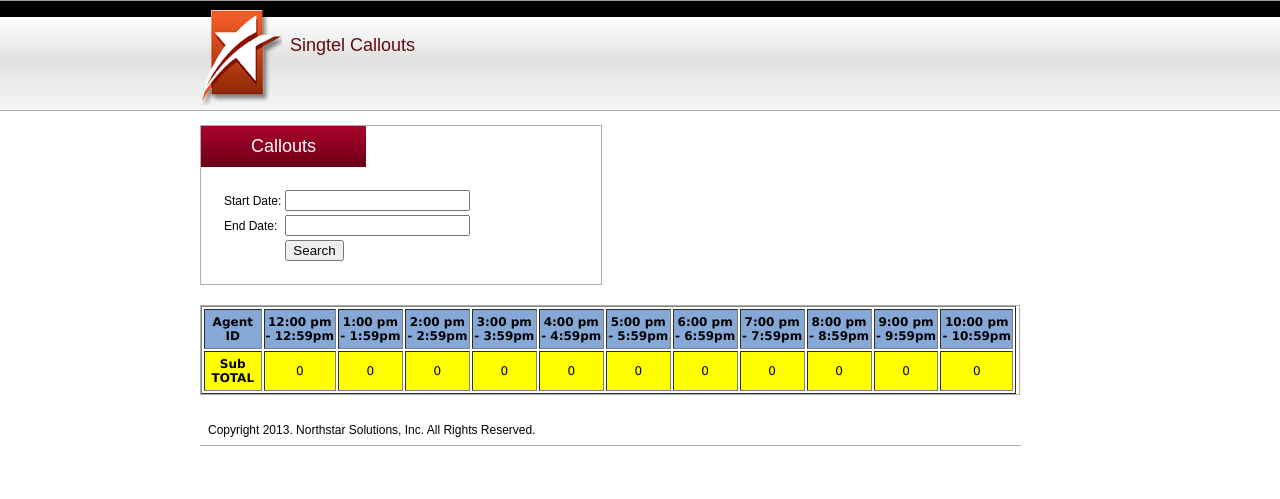
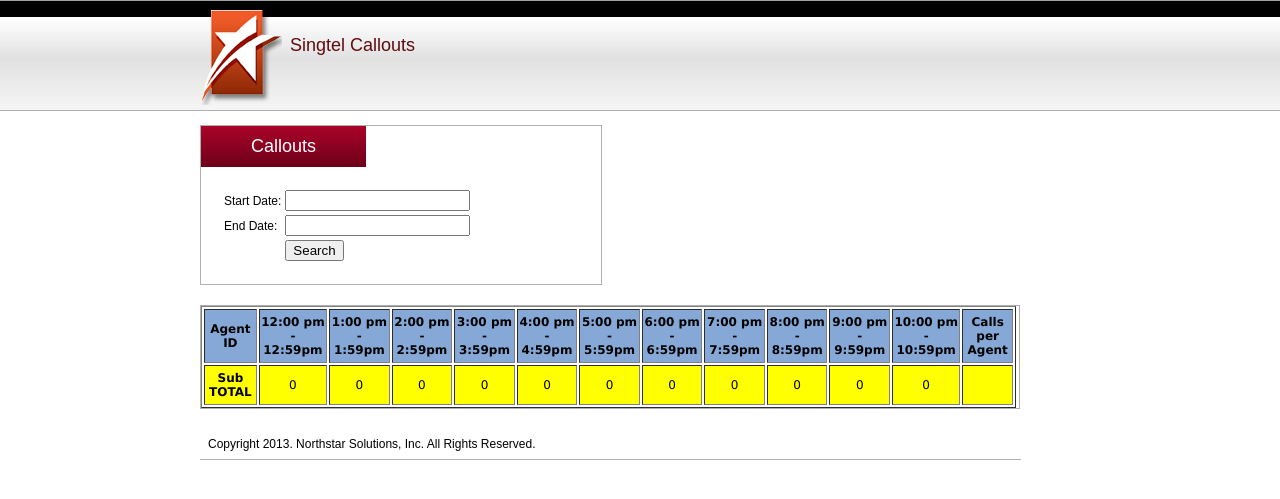
Before and after one commit to jeromerefuerzodeguzman/callouts, a PHP site: page / in a window 1280 px wide. Shown: the top 499 px of the page. Run offline with PHP 8.4, Linux system fonts and the light colour scheme; data that the repository does not hold is empty.

Commit message:
added total for each agents and the overall total

```diff
--- a/index.php
+++ b/index.php
@@ -36,14 +36,9 @@
 				<td>8:00 pm - 8:59pm</td>
 				<td>9:00 pm - 9:59pm</td>
 				<td>10:00 pm - 10:59pm</td>
+				<td>Calls per Agent</td>
 			</tr>
 			<?php
-
-				//subtotal
-				$sub_total = 0;
-
-
-
 
 				//variable for computing calls fo each columns
 				$twelve_to_one = 0;
@@ -66,6 +61,12 @@
 
 					//holder for last agentid
 					$last_agent = '';
+
+					//variable for total of each agent
+					$total_calls_per_agent = 0;
+
+					//overall total calls
+					$total_calls = 0;
 
 					$record = new Record;
 
@@ -126,6 +127,7 @@
 									}
 								}
 								echo '<td>'. $row['total'] .'</td>';
+								$total_calls_per_agent += $row['total'];
 								$date_hour_holder = $row['date_hour'];
 
 
@@ -147,9 +149,11 @@
 											$ctr--;
 										}
 										echo '<td>'. $row['total'] .'</td>';
+										$total_calls_per_agent += $row['total'];
 										$date_hour_holder = $row['date_hour'];
 									} else {
 										echo '<td>'. ($row['date_hour'] == '12' ? $row['total'] : 0) .'</td>';
+										$total_calls_per_agent += $row['total'];
 										$date_hour_holder = $row['date_hour'];
 									}
 
@@ -163,8 +167,10 @@
 										$date_hour_holder++;
 									}
 									//closest the row for the next agent to be displayed
+									$total_calls += $total_calls_per_agent;
+									echo '<td>'. $total_calls_per_agent .'</td>';
 									echo '</tr>';
-
+									$total_calls_per_agent = 0;
 									//populates the next row for another agent
 									$last_agent = $row['agentid'];
 									echo '<tr onmouseover="mouseOn(this)" onmouseout="mouseOut(this)">';
@@ -182,9 +188,11 @@
 											$ctr--;
 										}
 										echo '<td>'. $row['total'] .'</td>';
+										$total_calls_per_agent += $row['total'];
 										$date_hour_holder = $row['date_hour'];
 									} else {
 										echo '<td>'. ($row['date_hour'] == '12' ? $row['total'] : 0) .'</td>';
+										$total_calls_per_agent += $row['total'];
 										$date_hour_holder = $row['date_hour'];
 									}
 
@@ -203,6 +211,8 @@
 								echo '<td>0</td>';
 								$col_ctr++;
 							}
+							$total_calls += $total_calls_per_agent;
+							echo '<td>'. $total_calls_per_agent .'</td>';
 							echo '</tr>';
 						}
 
@@ -225,6 +235,7 @@
 				<td><?php echo $eight_to_nine; ?></td>
 				<td><?php echo $nine_to_ten; ?></td>
 				<td><?php echo $ten_to_eleven; ?></td>
+				<td><?php echo $total_calls ?></td>
 			</tr>
 		</table>
 	</div>
```
